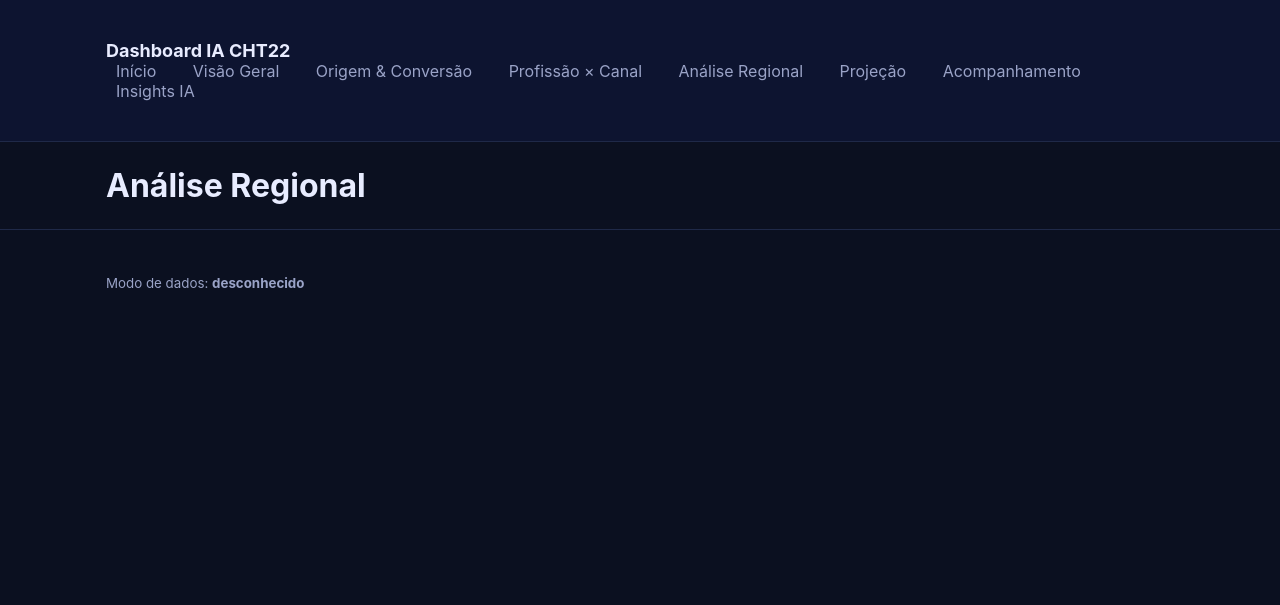
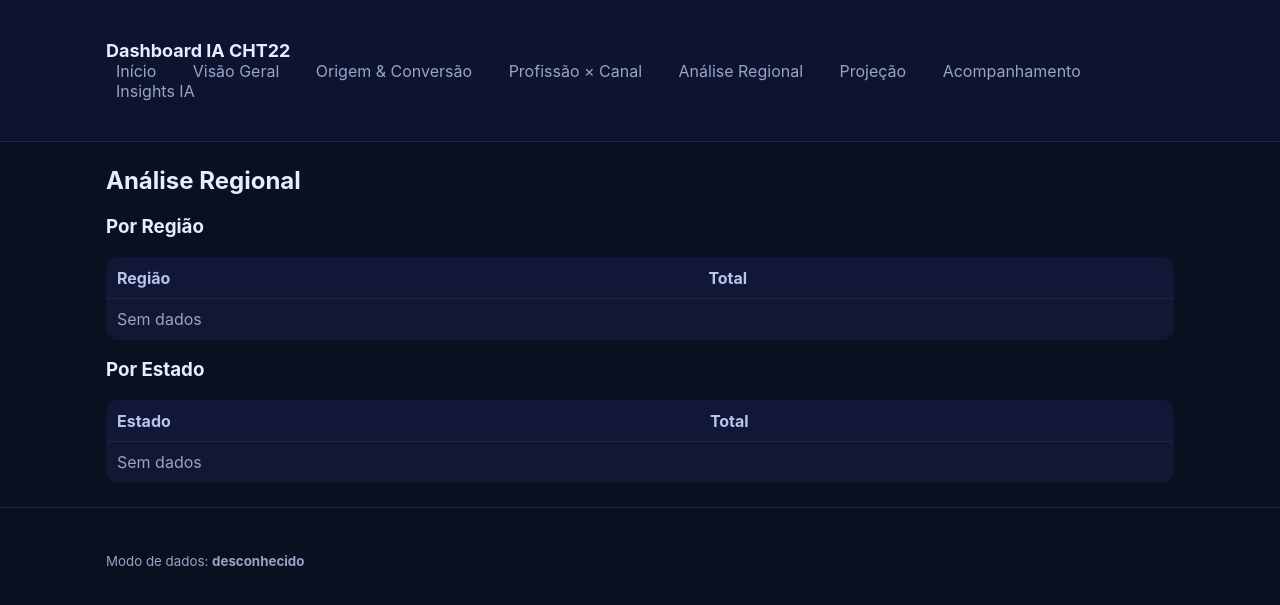
Before and after one commit to MacDowell354/dashboard-nandamac-ia, a Flask app: template templates/analise_regional.html in a window 1280 px wide. Shown: the top 605 px of the page. Run offline with Flask 3, Linux system fonts and the light colour scheme; the template is opened without the code that fills it, so the values that code supplies are empty.

Commit message:
Update analise_regional.html

```diff
--- a/templates/analise_regional.html
+++ b/templates/analise_regional.html
@@ -1 +1,40 @@
-{% extends 'base.html' %}{% block content %}<h1>Análise Regional</h1>{% endblock %}
+{% extends 'base.html' %}
+{% block content %}
+  <h2>Análise Regional</h2>
+
+  <div class="grid-2">
+    <section>
+      <h3>Por Região</h3>
+      <table class="table">
+        <thead><tr><th>Região</th><th>Total</th></tr></thead>
+        <tbody>
+          {% for r in por_regiao %}
+          <tr>
+            <td>{{ r.regiao or r.get('regiao') }}</td>
+            <td class="num">{{ format_ptbr_int(r.total or r.get('total')) }}</td>
+          </tr>
+          {% else %}
+          <tr><td colspan="2" class="muted">Sem dados</td></tr>
+          {% endfor %}
+        </tbody>
+      </table>
+    </section>
+
+    <section>
+      <h3>Por Estado</h3>
+      <table class="table">
+        <thead><tr><th>Estado</th><th>Total</th></tr></thead>
+        <tbody>
+          {% for r in por_estado %}
+          <tr>
+            <td>{{ r.estado or r.get('estado') }}</td>
+            <td class="num">{{ format_ptbr_int(r.total or r.get('total')) }}</td>
+          </tr>
+          {% else %}
+          <tr><td colspan="2" class="muted">Sem dados</td></tr>
+          {% endfor %}
+        </tbody>
+      </table>
+    </section>
+  </div>
+{% endblock %}
```
